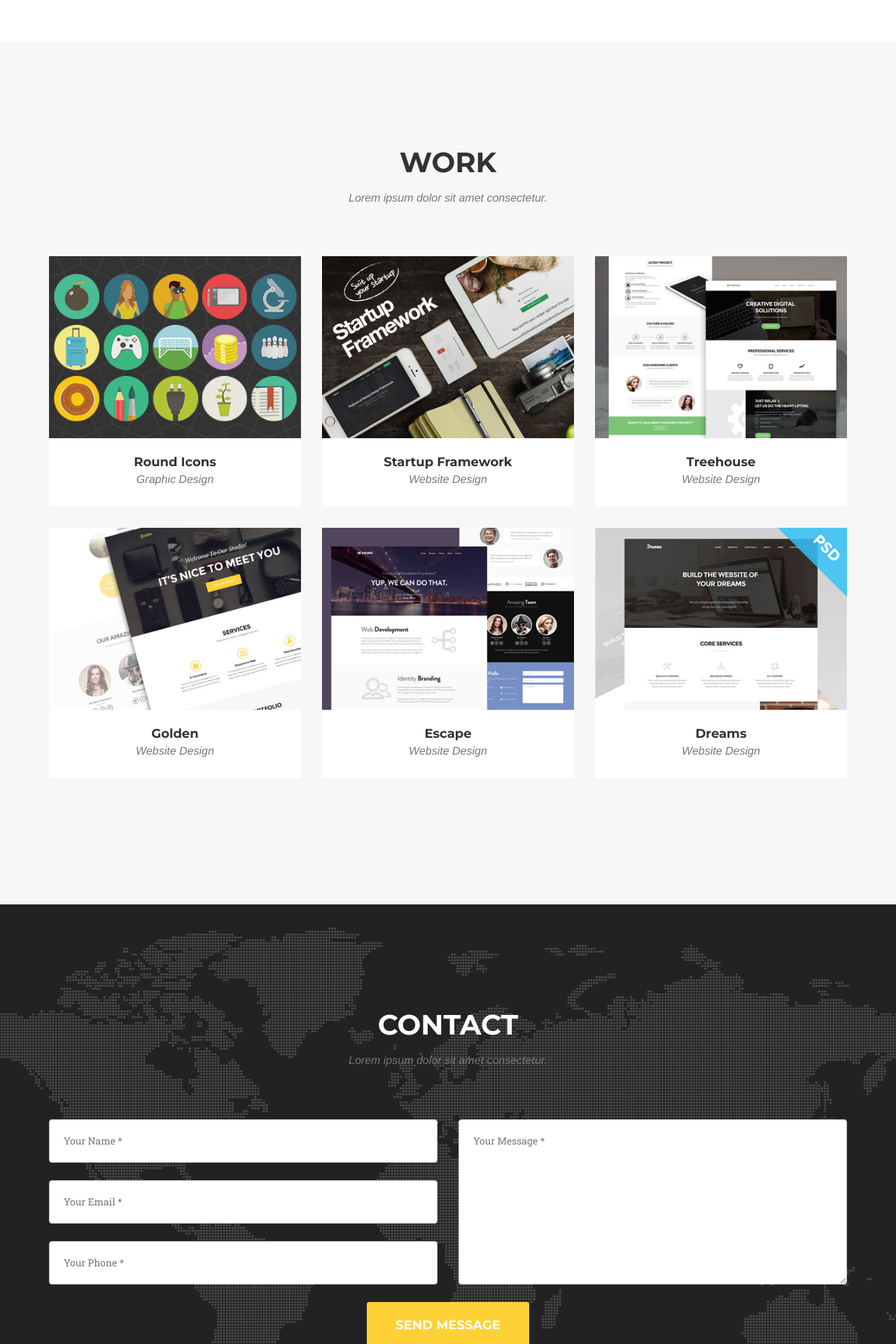
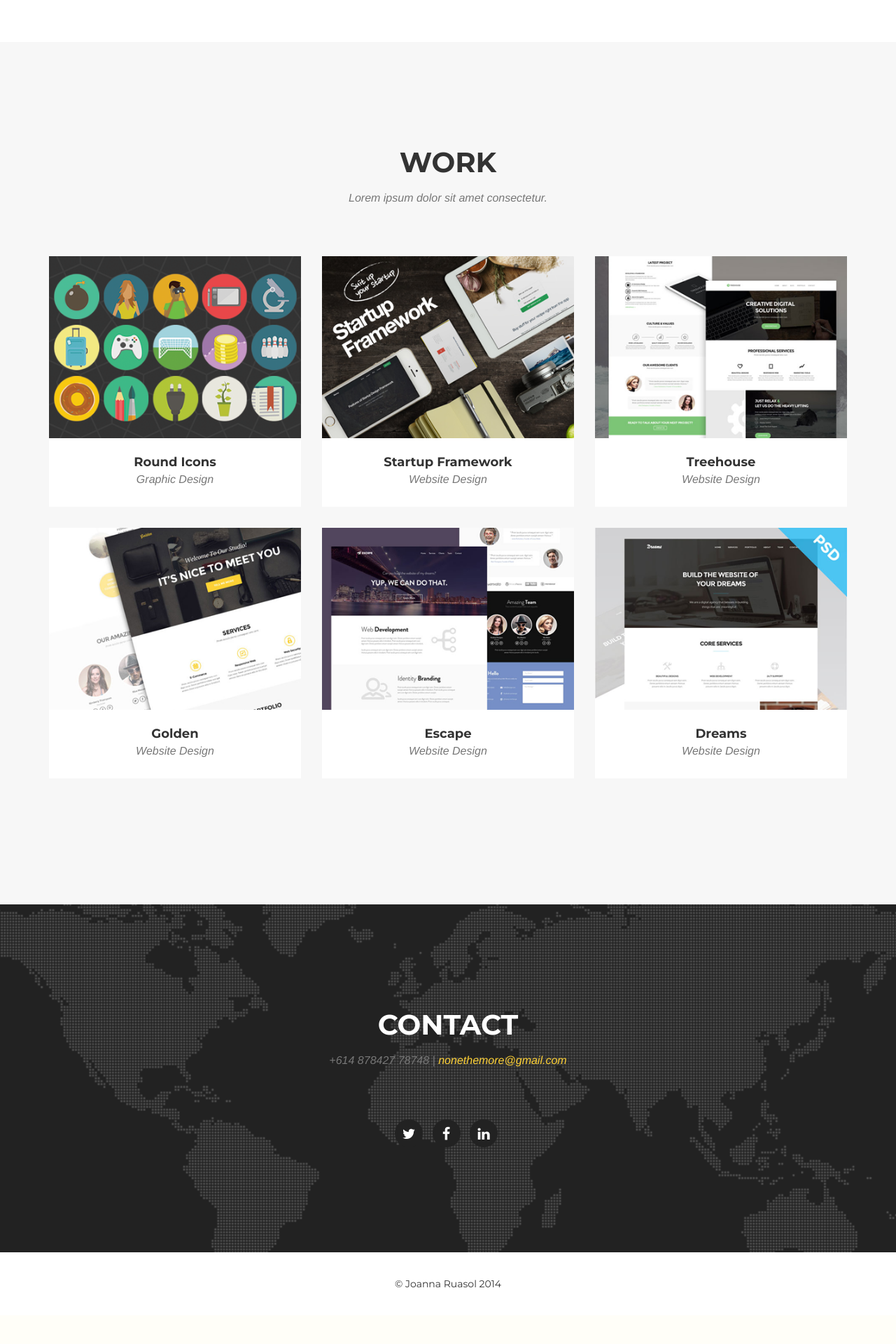
Before and after one commit to liberacreative/liberadesigns.github.io, a PHP site: page / in a window 1280 px wide. Shown: the part 1360-3280 px from the top of the page at 70% size. After the commit the page ends 3199 px from the top, so only its background shows below. Run offline with PHP 8.4, Linux system fonts and the light colour scheme; some libraries are stand-ins or nearby versions; some web fonts are replaced.

Commit message:
template changes

```diff
--- a/css/agency.css
+++ b/css/agency.css
@@ -120,13 +120,12 @@ fieldset[disabled] .btn-primary.active {
 .btn-xl {
     padding: 20px 40px;
     border-color: #fed136;
-    border-radius: 3px;
     text-transform: uppercase;
     font-family: Montserrat,"Helvetica Neue",Helvetica,Arial,sans-serif;
     font-size: 18px;
     font-weight: 700;
     color: #fff;
-    background-color: #fed136;
+    background-color: transparent;
 }
 
 .btn-xl:hover,
@@ -175,7 +174,8 @@ fieldset[disabled] .btn-xl.active {
 }
 
 .navbar-default .navbar-brand {
-    font-family: "Kaushan Script","Helvetica Neue",Helvetica,Arial,cursive;
+    font-family: Montserrat,"Helvetica Neue",Helvetica,Arial,sans-serif;
+    text-transform: uppercase;
     color: #fed136;
 }
 
--- a/index.html
+++ b/index.html
@@ -115,14 +115,6 @@
                     </span>
                     <h4 class="service-heading">Web Security</h4>
                     <p class="text-muted">test</p>
-                     <ul class="list-inline social-buttons">
-                        <li><a href="#"><i class="fa fa-twitter"></i></a>
-                        </li>
-                        <li><a href="#"><i class="fa fa-facebook"></i></a>
-                        </li>
-                        <li><a href="#"><i class="fa fa-linkedin"></i></a>
-                        </li>
-                    </ul>
                 </div>
             </div>
         </div>
@@ -233,40 +225,17 @@
             <div class="row">
                 <div class="col-lg-12 text-center">
                     <h2 class="section-heading">Contact</h2>
-                    <h3 class="section-subheading text-muted">Lorem ipsum dolor sit amet consectetur.</h3>
-                </div>
-            </div>
-            <div class="row">
-                <div class="col-lg-12">
-                    <form name="sentMessage" id="contactForm" novalidate>
-                        <div class="row">
-                            <div class="col-md-6">
-                                <div class="form-group">
-                                    <input type="text" class="form-control" placeholder="Your Name *" id="name" required data-validation-required-message="Please enter your name.">
-                                    <p class="help-block text-danger"></p>
-                                </div>
-                                <div class="form-group">
-                                    <input type="email" class="form-control" placeholder="Your Email *" id="email" required data-validation-required-message="Please enter your email address.">
-                                    <p class="help-block text-danger"></p>
-                                </div>
-                                <div class="form-group">
-                                    <input type="tel" class="form-control" placeholder="Your Phone *" id="phone" required data-validation-required-message="Please enter your phone number.">
-                                    <p class="help-block text-danger"></p>
-                                </div>
-                            </div>
-                            <div class="col-md-6">
-                                <div class="form-group">
-                                    <textarea class="form-control" placeholder="Your Message *" id="message" required data-validation-required-message="Please enter a message."></textarea>
-                                    <p class="help-block text-danger"></p>
-                                </div>
-                            </div>
-                            <div class="clearfix"></div>
-                            <div class="col-lg-12 text-center">
-                                <div id="success"></div>
-                                <button type="submit" class="btn btn-xl">Send Message</button>
-                            </div>
-                        </div>
-                    </form>
+                    <h3 class="section-subheading text-muted">
+                        +614 878427 78748 |
+                        <a href="mailto:nonethemore@gmail.com">nonethemore@gmail.com</a></h3>
+                      <ul class="list-inline social-buttons">
+                        <li><a href="#"><i class="fa fa-twitter"></i></a>
+                        </li>
+                        <li><a href="#"><i class="fa fa-facebook"></i></a>
+                        </li>
+                        <li><a href="#"><i class="fa fa-linkedin"></i></a>
+                        </li>
+                      </ul>
                 </div>
             </div>
         </div>
```
Also changed, not shown: 1 other file.
